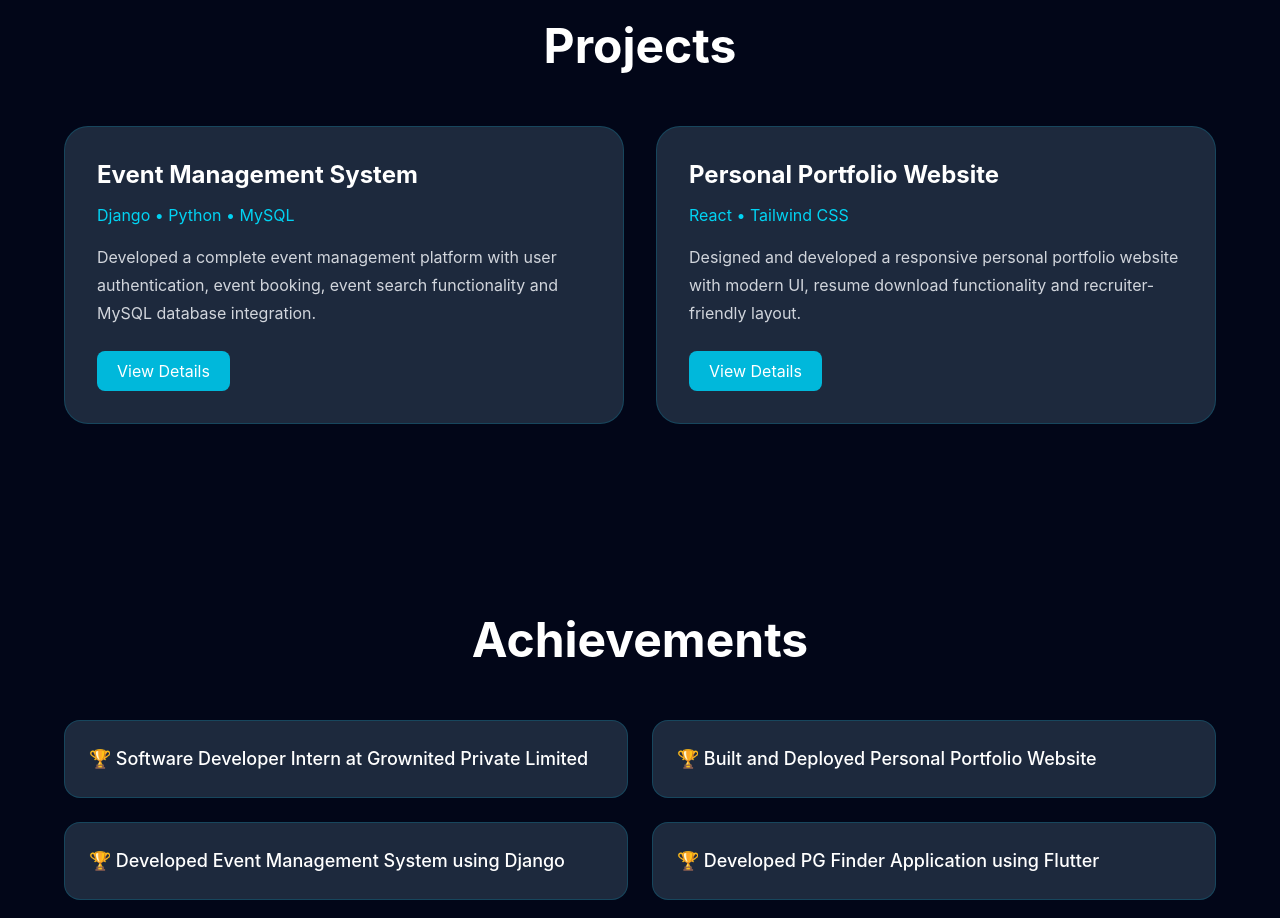
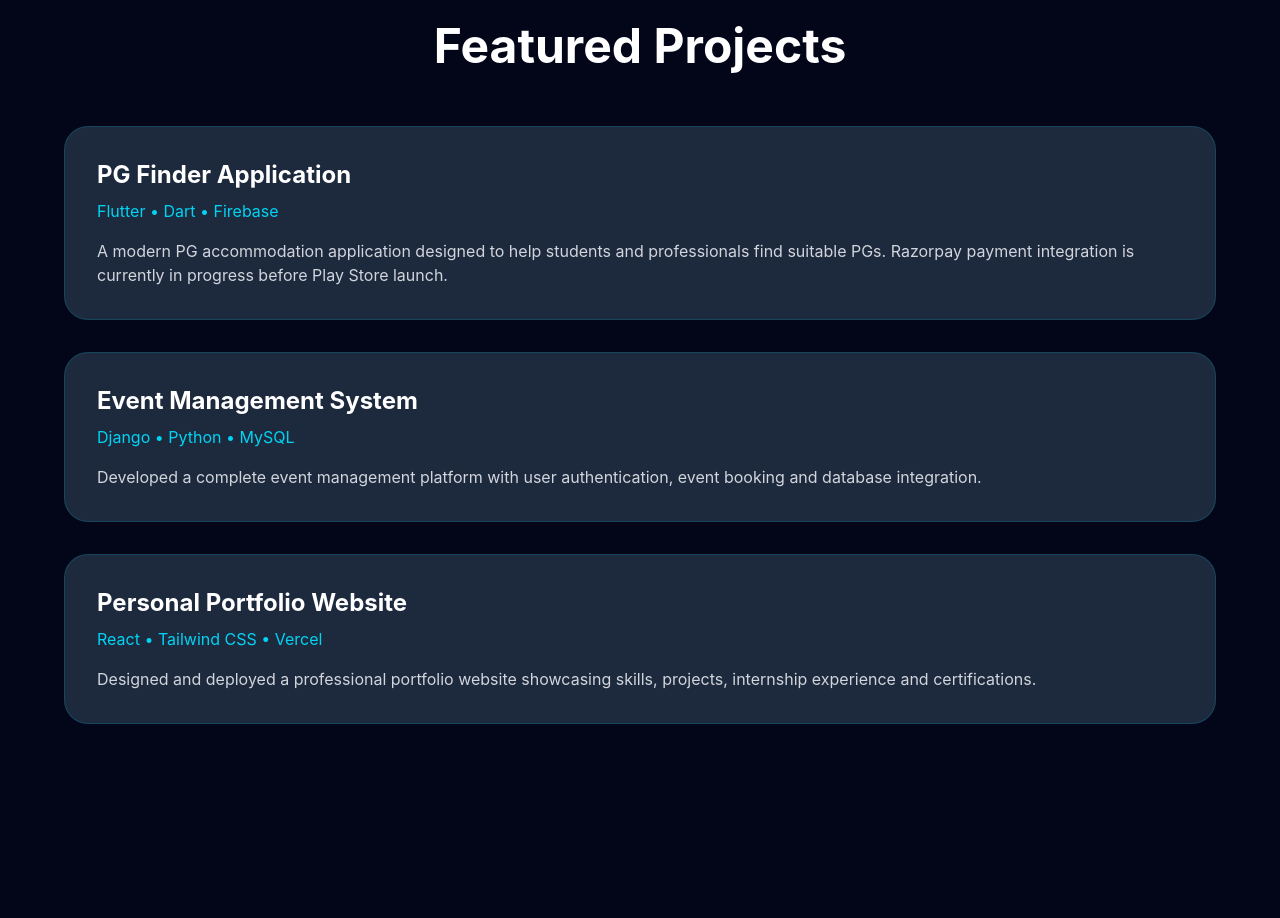
Before and after one commit to Darshit59/darshit-portfolio, a React (Vite) app: page / in a window 1280 px wide. Shown: the part 3320-4238 px from the top of the page. Built offline with nearby package versions, Linux system fonts and the light colour scheme.

Commit message:
Updated Projects Section

```diff
--- a/src/components/Projects.jsx
+++ b/src/components/Projects.jsx
@@ -1,19 +1,4 @@
 function Projects() {
-  const projects = [
-    {
-      title: "Event Management System",
-      tech: "Django • Python • MySQL",
-      description:
-        "Developed a complete event management platform with user authentication, event booking, event search functionality and MySQL database integration.",
-    },
-    {
-      title: "Personal Portfolio Website",
-      tech: "React • Tailwind CSS",
-      description:
-        "Designed and developed a responsive personal portfolio website with modern UI, resume download functionality and recruiter-friendly layout.",
-    },
-  ];
-
   return (
     <section
       id="projects"
@@ -22,52 +7,56 @@ function Projects() {
       <div className="max-w-6xl mx-auto">
 
         <h2 className="text-5xl font-bold text-center mb-14">
-          Projects
+          Featured Projects
         </h2>
 
-        <div className="grid md:grid-cols-2 gap-8">
+        <div className="space-y-8">
 
-          {projects.map((project, index) => (
-            <div
-              key={index}
-              className="
-                bg-slate-800
-                border border-cyan-500/20
-                rounded-3xl
-                p-8
-                hover:border-cyan-400
-                hover:-translate-y-2
-                transition-all
-                duration-300
-              "
-            >
-              <h3 className="text-2xl font-bold mb-3">
-                {project.title}
-              </h3>
+          <div className="bg-slate-800 border border-cyan-500/20 rounded-3xl p-8">
+            <h3 className="text-2xl font-bold">
+              PG Finder Application
+            </h3>
 
-              <p className="text-cyan-400 mb-4">
-                {project.tech}
-              </p>
+            <p className="text-cyan-400 mt-2">
+              Flutter • Dart • Firebase
+            </p>
 
-              <p className="text-gray-300 leading-7">
-                {project.description}
-              </p>
+            <p className="mt-4 text-gray-300">
+              A modern PG accommodation application designed to help students
+              and professionals find suitable PGs. Razorpay payment integration
+              is currently in progress before Play Store launch.
+            </p>
+          </div>
 
-              <button
-                className="
-                mt-6
-                px-5
-                py-2
-                bg-cyan-500
-                rounded-lg
-                hover:bg-cyan-600
-                transition
-                "
-              >
-                View Details
-              </button>
-            </div>
-          ))}
+          <div className="bg-slate-800 border border-cyan-500/20 rounded-3xl p-8">
+            <h3 className="text-2xl font-bold">
+              Event Management System
+            </h3>
+
+            <p className="text-cyan-400 mt-2">
+              Django • Python • MySQL
+            </p>
+
+            <p className="mt-4 text-gray-300">
+              Developed a complete event management platform with user
+              authentication, event booking and database integration.
+            </p>
+          </div>
+
+          <div className="bg-slate-800 border border-cyan-500/20 rounded-3xl p-8">
+            <h3 className="text-2xl font-bold">
+              Personal Portfolio Website
+            </h3>
+
+            <p className="text-cyan-400 mt-2">
+              React • Tailwind CSS • Vercel
+            </p>
+
+            <p className="mt-4 text-gray-300">
+              Designed and deployed a professional portfolio website showcasing
+              skills, projects, internship experience and certifications.
+            </p>
+          </div>
 
         </div>
 
```
